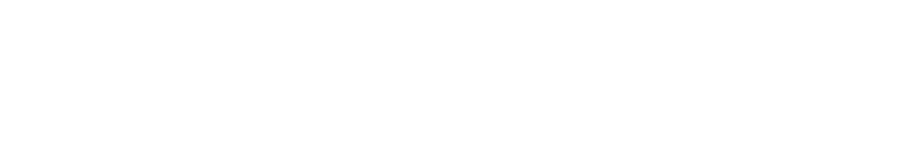
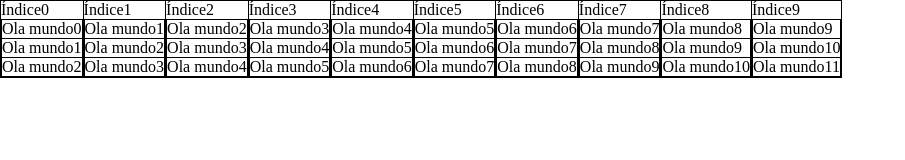
Before and after one commit to LeoCarrijo/Estudos, a website: page JavaScript/Outros/exliene.html in a window 1280 px wide. Shown: the whole page, without its empty margins (0-905 px from the left). Drawn offline with Linux system fonts and the light colour scheme.

Commit message:
Tabela
tabela em Html

```diff
--- a/JavaScript/Outros/exliene.html
+++ b/JavaScript/Outros/exliene.html
@@ -4,16 +4,46 @@
     <meta charset="UTF-8">
     <meta http-equiv="X-UA-Compatible" content="IE=edge">
     <meta name="viewport" content="width=device-width, initial-scale=1.0">
-    <title>Exercícios Liene</title>
+    <title>Exercícios</title>
+    <style>
+        *{
+            margin: 0px;
+            padding: 0px;
+        }
+        table, td, tr {
+            border: 1px solid black;
+            border-collapse: collapse;
+        }
+    </style>
 </head>
 <body>
     <header>
 
     </header>
     <main>
-        <div id="exercicios">
-            <p></p>
-        </div>
+
     </main>
+    <footer>
+
+    </footer>
+
+    <script>
+        const tabHtml = document.createElement('table')
+        tabHtml.setAttribute('id', 'tabela')
+        document.querySelector('main').appendChild(tabHtml)
+        let j = 0
+        for (let i = 0; i < 10; i++){
+            const tdHtml = document.createElement('td')
+            tdHtml.setAttribute('id', `linha${i}`)
+            tdHtml.textContent = `Índice${i}`
+            document.querySelector('table#tabela').appendChild(tdHtml)
+            for(let j = 0; j < 3; j++){
+                const trHtml = document.createElement('tr')
+                trHtml.setAttribute('class', 'colunas')
+                trHtml.textContent = `Ola mundo${i + j}`
+                document.querySelector(`td#linha${i}`).appendChild(trHtml)
+            }
+        }
+    </script>
 </body>
 </html>
```
